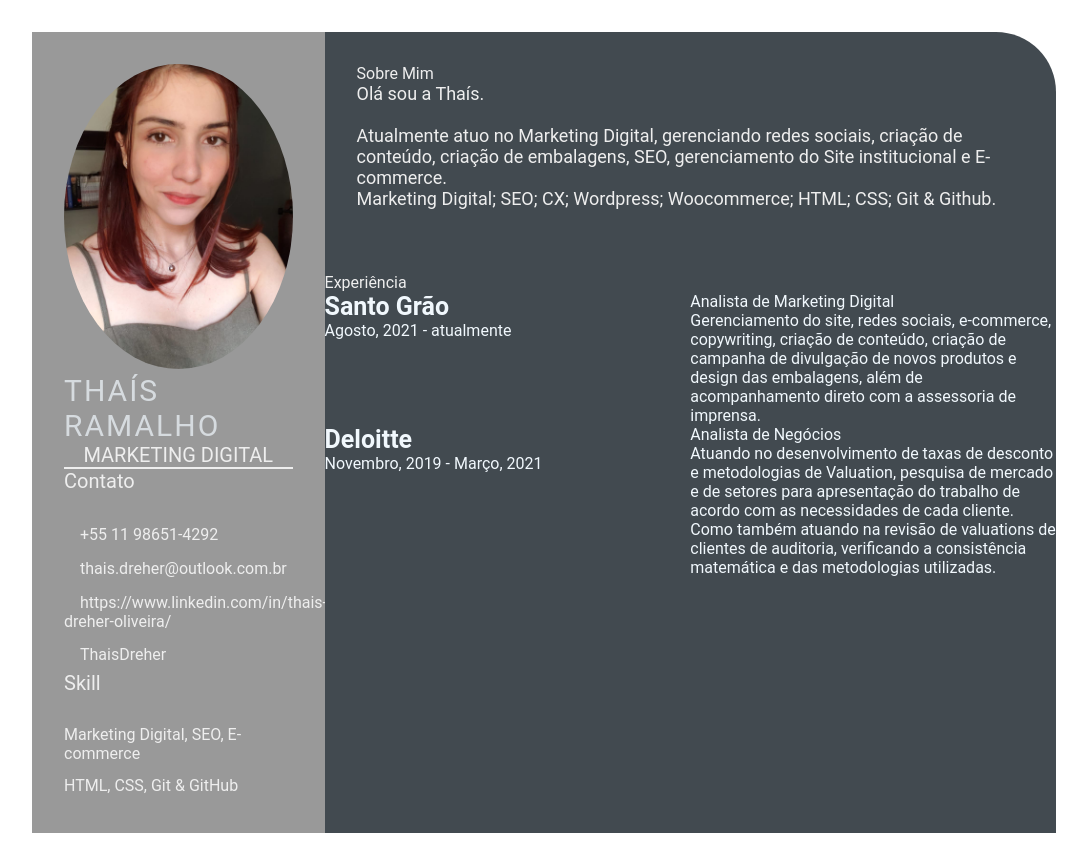
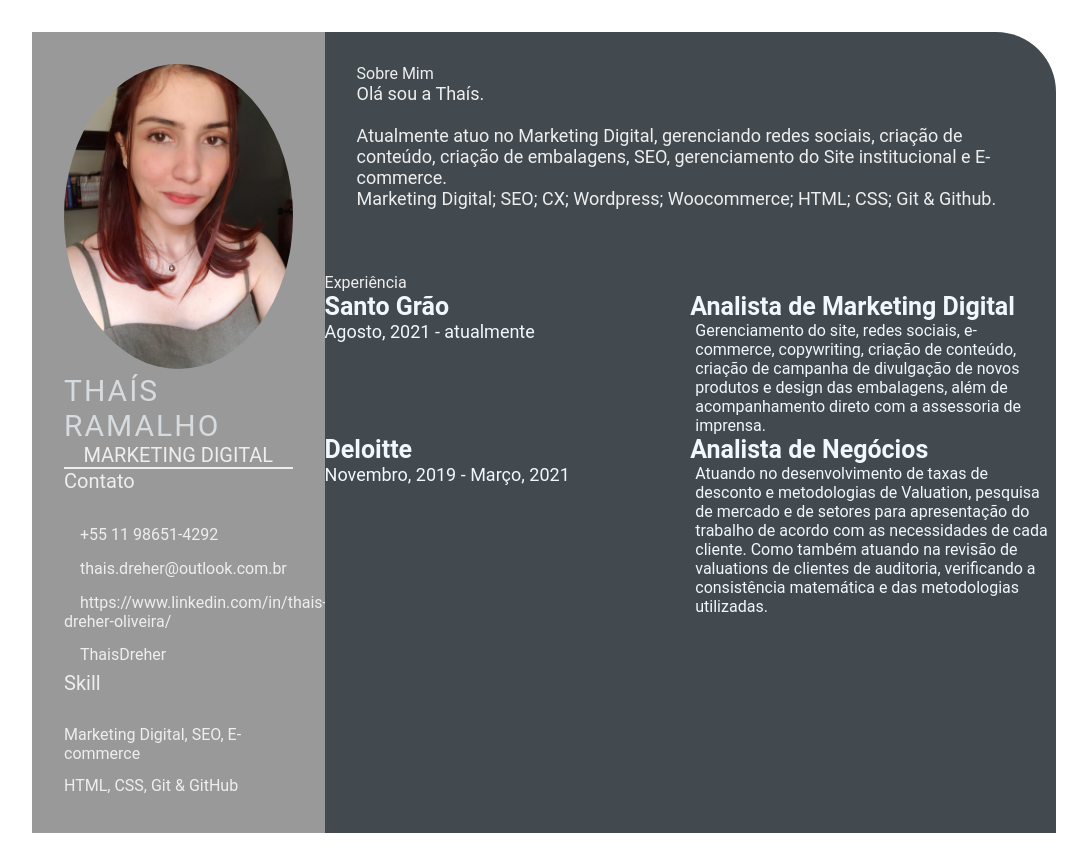
Before and after one commit to ThaisDreher/-thais.dreher.github.io, a plain HTML site: page index.html in a window 1280 px wide. Shown: the whole page, without its empty margins (96-1183 px from the left). Drawn offline with Linux system fonts and the light colour scheme.

Commit message:
feature: index.html

```diff
--- a/index.html
+++ b/index.html
@@ -52,7 +52,7 @@
                 <div class="experience-contents">
                     <div class="exp-left">
                         <p class="exp-company-name">Santo Grão</p>
-                        <p class="ep-time-period">Agosto, 2021 - atualmente</p>
+                        <p class="exp-time-period">Agosto, 2021 - atualmente</p>
                     </div>
                     <div class="exp-right">
                         <p class="exp-position">Analista de Marketing Digital</p>
@@ -62,7 +62,7 @@
                     </div>
                     <div class="exp-left">
                         <p class="exp-company-name">Deloitte</p>
-                        <p class="ep-time-period">Novembro, 2019 - Março, 2021</p>
+                        <p class="exp-time-period">Novembro, 2019 - Março, 2021</p>
                     </div>
                     <div class="exp-right">
                         <p class="exp-position">Analista de Negócios</p>
--- a/style.css
+++ b/style.css
@@ -117,3 +117,23 @@
     font-size: 25px;
     font-weight: bold;
 }
+
+.exp-time-period,
+.educationp-time-period,
+.awards-time-period {
+    font-size: 18px;
+}
+
+.exp-position,
+.education-subject,
+.awards-name {
+    font-size: 25px;
+    font-weight: bold;
+}
+
+.exp-desc,
+.education-desc,
+.awards-desc {
+    font-size: 16px;
+    padding-left: 5px;
+}
```
